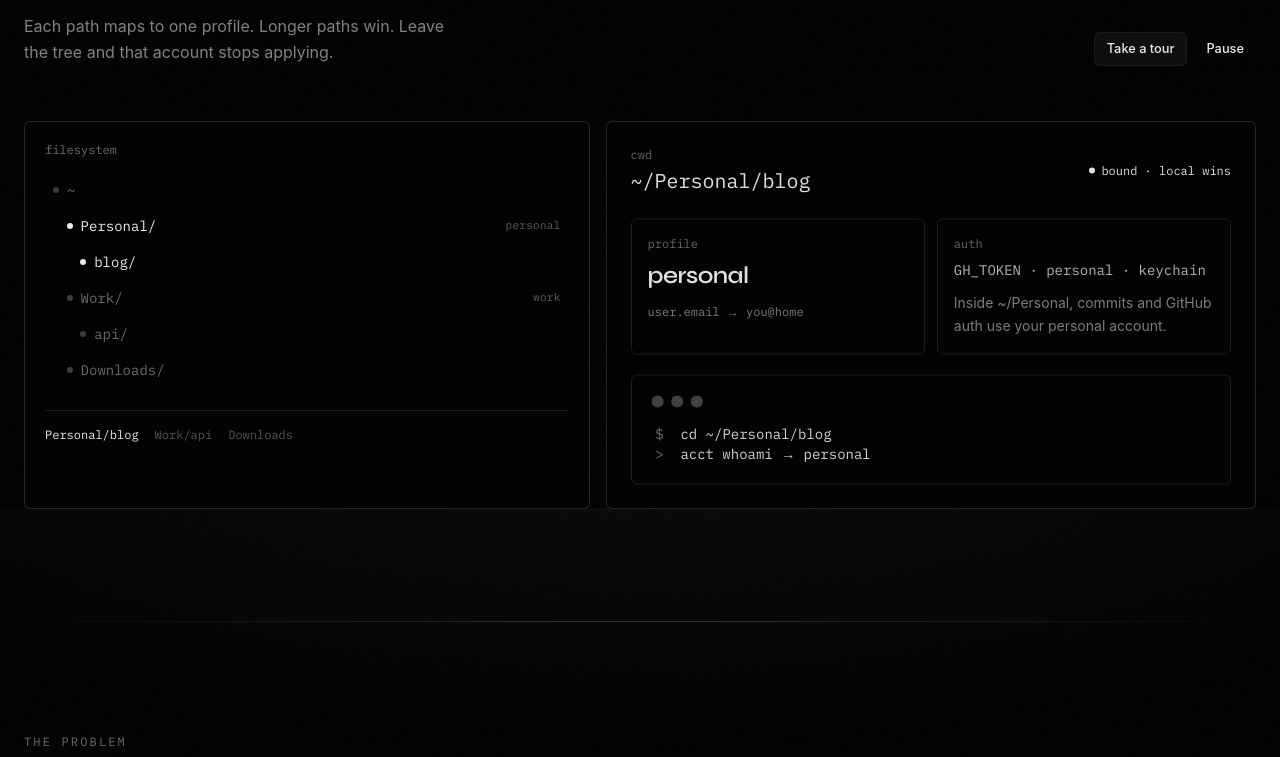
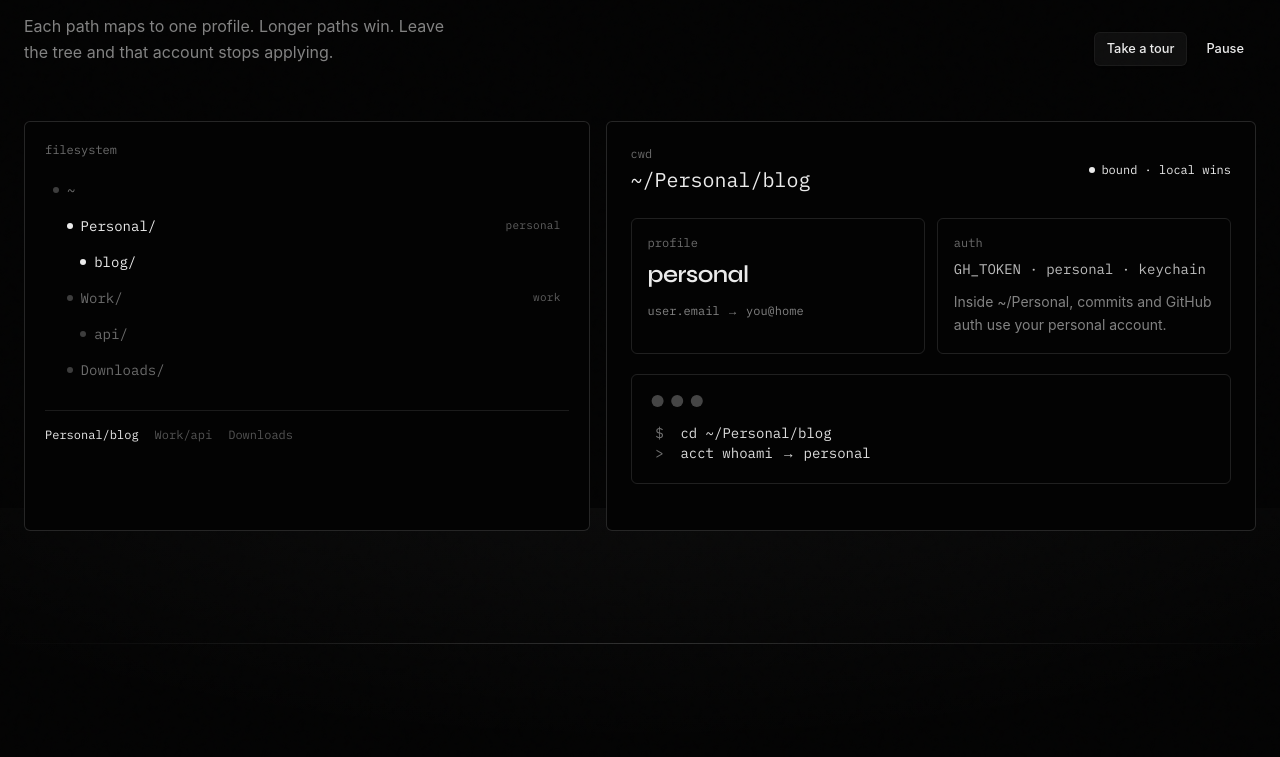
Before and after one commit to abdull-ah-med/acct-web, a Next.js app: page / in a window 1280 px wide. Shown: the part 1092-1849 px from the top of the page. Built offline with nearby package versions, Linux system fonts and the light colour scheme.

Commit message:
fix: keep How it works panel height stable across scenes
Stack all demo scenes in one grid cell so switching to Downloads no longer expands the section and shifts page content.

```diff
--- a/src/components/site/directory-walk.tsx
+++ b/src/components/site/directory-walk.tsx
@@ -1,7 +1,7 @@
 "use client";
 
 import { useCallback, useEffect, useMemo, useState } from "react";
-import { AnimatePresence, motion } from "motion/react";
+import { motion } from "motion/react";
 import { driver } from "driver.js";
 import "driver.js/dist/driver.css";
 import FadeContent from "@/components/FadeContent";
@@ -255,84 +255,102 @@ export function DirectoryWalk() {
             </div>
           </FadeContent>
 
-          <FadeContent delay={220}>
-            <div className="relative overflow-hidden rounded-lg border border-base-content/15 bg-base-100 p-5 sm:p-6">
-              <AnimatePresence mode="wait">
+          <FadeContent delay={220} className="h-full">
+            <div className="relative h-full overflow-hidden rounded-lg border border-base-content/15 bg-base-100 p-5 sm:p-6">
+              {/* Stack every scene in one grid cell so height stays at the tallest
+                  state (Downloads) and scene changes never push page content. */}
+              <div className="grid">
+                {scenes.map((s) => {
+                  const active = s.id === scene.id;
+                  return (
                     <motion.div
-                  key={scene.id}
-                  initial={{ opacity: 0, y: 12 }}
-                  animate={{ opacity: 1, y: 0 }}
-                  exit={{ opacity: 0, y: -10 }}
+                      key={s.id}
+                      className="col-start-1 row-start-1"
+                      initial={false}
+                      animate={{
+                        opacity: active ? 1 : 0,
+                        y: active ? 0 : 8,
+                      }}
                       transition={{ duration: 0.35, ease: [0.22, 1, 0.36, 1] }}
+                      aria-hidden={!active}
+                      style={{ pointerEvents: active ? "auto" : "none" }}
                     >
                       <div className="mb-6 flex flex-wrap items-center justify-between gap-3">
-                    <div id="demo-path">
+                        <div id={active ? "demo-path" : undefined}>
                           <p className="font-mono text-xs text-base-content/45">cwd</p>
                           <p className="mt-1 font-mono text-lg text-base-content sm:text-xl">
-                        {scene.path}
+                            {s.path}
                           </p>
                         </div>
                         <span
                           className={cn(
                             "inline-flex items-center gap-1.5 font-mono text-xs",
-                        scene.state === "bound"
+                            s.state === "bound"
                               ? "text-base-content"
                               : "text-base-content/45"
                           )}
-                      id="demo-enforce"
+                          id={active ? "demo-enforce" : undefined}
                         >
                           <span
                             className={cn(
                               "size-1.5 rounded-full",
-                          scene.state === "bound" ? "bg-base-content" : "bg-base-content/30"
+                              s.state === "bound"
+                                ? "bg-base-content"
+                                : "bg-base-content/30"
                             )}
                             aria-hidden
                           />
-                      {scene.state === "bound" ? "bound · local wins" : "unbound · fail closed"}
+                          {s.state === "bound"
+                            ? "bound · local wins"
+                            : "unbound · fail closed"}
                         </span>
                       </div>
 
                       <div className="grid gap-3 sm:grid-cols-2">
                         <div
-                      id="demo-profile"
+                          id={active ? "demo-profile" : undefined}
                           className="rounded-lg border border-base-content/12 p-4"
                         >
-                      <p className="font-mono text-xs text-base-content/45">profile</p>
+                          <p className="font-mono text-xs text-base-content/45">
+                            profile
+                          </p>
                           <p className="mt-2 font-display text-2xl font-semibold tracking-tight">
-                        {scene.profile ?? "none"}
+                            {s.profile ?? "none"}
                           </p>
                           <p className="mt-3 font-mono text-xs text-base-content/55">
-                        user.email → {scene.email}
+                            user.email → {s.email}
                           </p>
                         </div>
                         <div
-                      id="demo-token"
+                          id={active ? "demo-token" : undefined}
                           className="rounded-lg border border-base-content/12 p-4"
                         >
                           <p className="font-mono text-xs text-base-content/45">auth</p>
                           <p className="mt-2 font-mono text-sm text-base-content/80">
-                        GH_TOKEN · {scene.token}
+                            GH_TOKEN · {s.token}
                           </p>
                           <p className="mt-3 text-sm leading-relaxed text-base-content/55">
-                        {scene.note}
+                            {s.note}
                           </p>
                         </div>
                       </div>
 
                       <div className="mt-5 mockup-code w-full rounded-lg border border-base-content/12 bg-transparent text-sm">
                         <pre data-prefix="$">
-                      <code>cd {scene.path}</code>
+                          <code>cd {s.path}</code>
                         </pre>
                         <pre data-prefix=">">
                           <code>
-                        {scene.profile
-                          ? `acct whoami → ${scene.profile}`
+                            {s.profile
+                              ? `acct whoami → ${s.profile}`
                               : "acct whoami → unbound"}
                           </code>
                         </pre>
                       </div>
                     </motion.div>
-              </AnimatePresence>
+                  );
+                })}
+              </div>
             </div>
           </FadeContent>
         </div>
```
Lines whose indentation alone changed are shown as unchanged.
